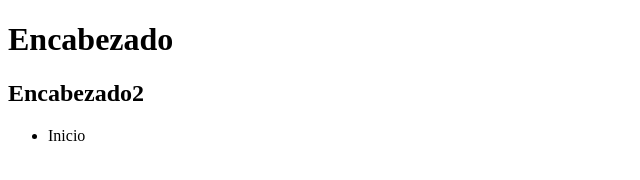
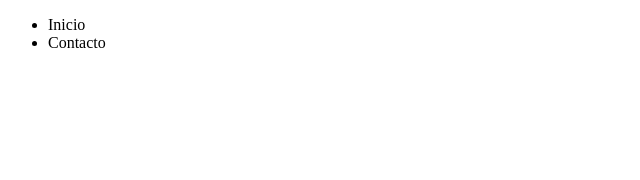
Before and after one commit to SrSoloX/PruebaGit2, a plain HTML site: page index.html in a window 1280 px wide. Shown: the whole page, without its empty margins (0-640 px from the left). Drawn offline with Linux system fonts and the light colour scheme.

Commit message:
se agrego contacto

```diff
--- a/index.html
+++ b/index.html
@@ -6,10 +6,9 @@
     <title>No hay nada</title>
 </head>
 <body>
-    <h1>Encabezado</h1>
-    <h2>Encabezado2</h2>
     <ul>
         <li>Inicio</li>
+        <li>Contacto</li>
     </ul>
 </body>
 </html>
```
